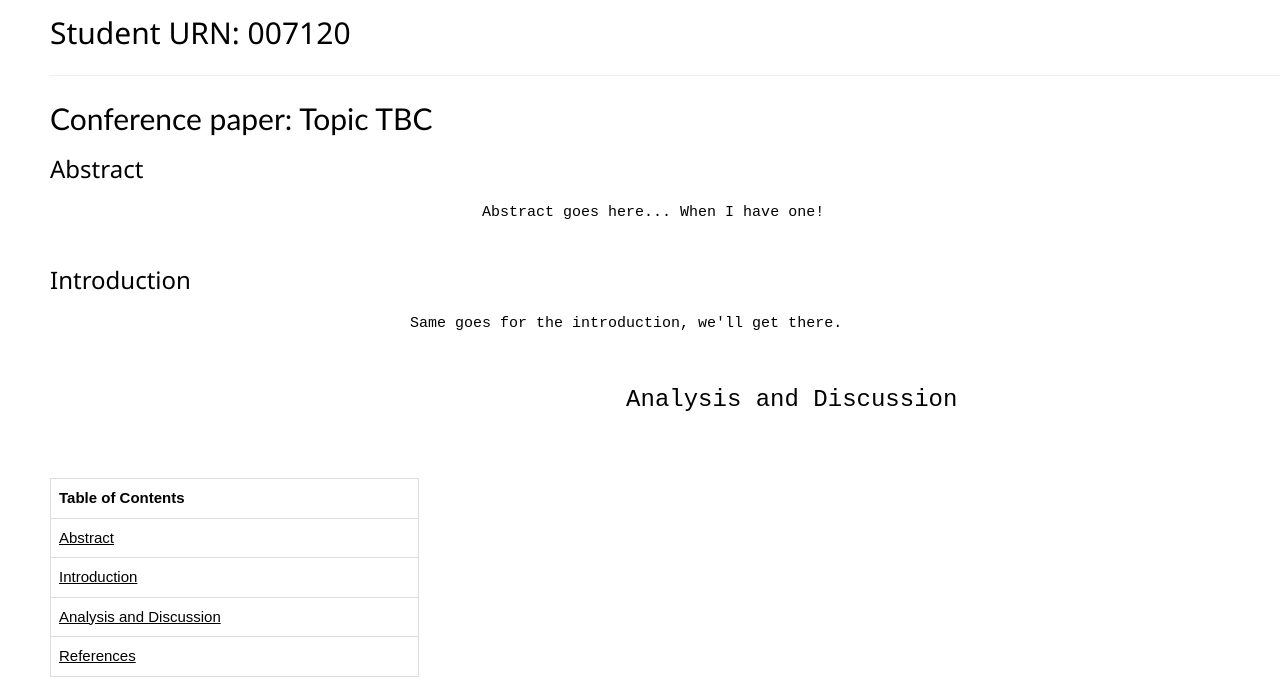
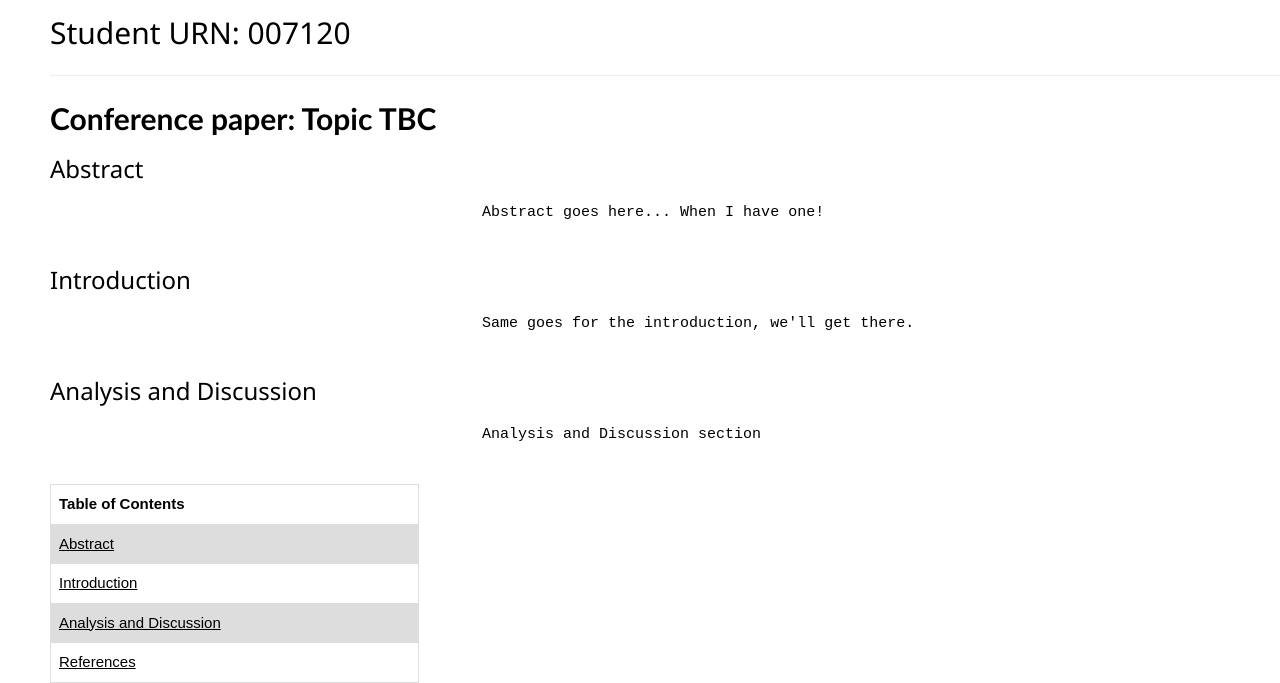
Before and after one commit to FEPSFY7007120/FY7007120, a plain HTML site: page index.html in a window 1280 px wide. Shown: the part 364-1047 px from the top of the page. Drawn offline with nearby package versions, Linux system fonts and the light colour scheme.

Commit message:
General clean up
Corrected HTML comments, fixed a few things I overlooked yesterday

```diff
--- a/index.html
+++ b/index.html
@@ -2,22 +2,20 @@
 <html>
 	<!--Set viewport as the width of the user's browser window-->
 	<meta name="viewport" content="width=device-width, initial-scale=1">
-	<!Externally linking W3 Schools style sheet>
+	<!--Externally linking W3 Schools style sheet-->
 	<link rel="stylesheet" href="https://www.w3schools.com/w3css/4/w3.css">
 	<!--Referencing external style-->
 	<style>
-		.mySlides {display.none;}
+		{.mySlides {display.none;}
 	</style>
 	<!--Header section wrapper-->
 	<head>
 		<!--Banner, Student ID number and Title header-->
-		<head>
 			<img src="banner.png" alt="Surrey University Logo Banner" width="1200" height="300">
 			<h1><b>ENG0018 Computer Laboratory 2026/2027</b></h1>
 			<h2>Student URN: 007120</h2>
 			<hr>
-			<h2 style="font-family:calibri;"<b>Conference paper: Topic TBC</b></h2>
-		</head>
+			<h2 style="font-family:calibri;"><b>Conference paper: Topic TBC</b></h2>
 			<!--Internal Style for Tables-->
 		<style>
 			table {
@@ -31,7 +29,7 @@
 				padding: 8px;
 			}
 			tr:nth-child(even){
-				background-colour: #dddddd;
+				background-color: #dddddd;
 			}
 		</style>
 		<!--Internal Style for P tags-->
@@ -52,15 +50,17 @@
 					</pre>
 				</p>
 			<h3 id="Introduction">Introduction</h3>
-				<pre>
-					Same goes for the introduction, we'll get there.
-				</pre>
-			</h3>
-			<h3 id="Analysis-and-Discussion">
-				<pre>
-					Analysis and Discussion
-				</pre>
-			</h3>
+				<p class="ex1">
+					<pre>
+						Same goes for the introduction, we'll get there.
+					</pre>
+				</p>
+			<h3 id="Analysis-and-Discussion">Analysis and Discussion</h3>
+				<p class="ex1">
+					<pre>
+						Analysis and Discussion section
+					</pre>
+				</p>
 			<!-- Table of contents with in page links -->
 			<table>
 				<!-- Table header -->
```
